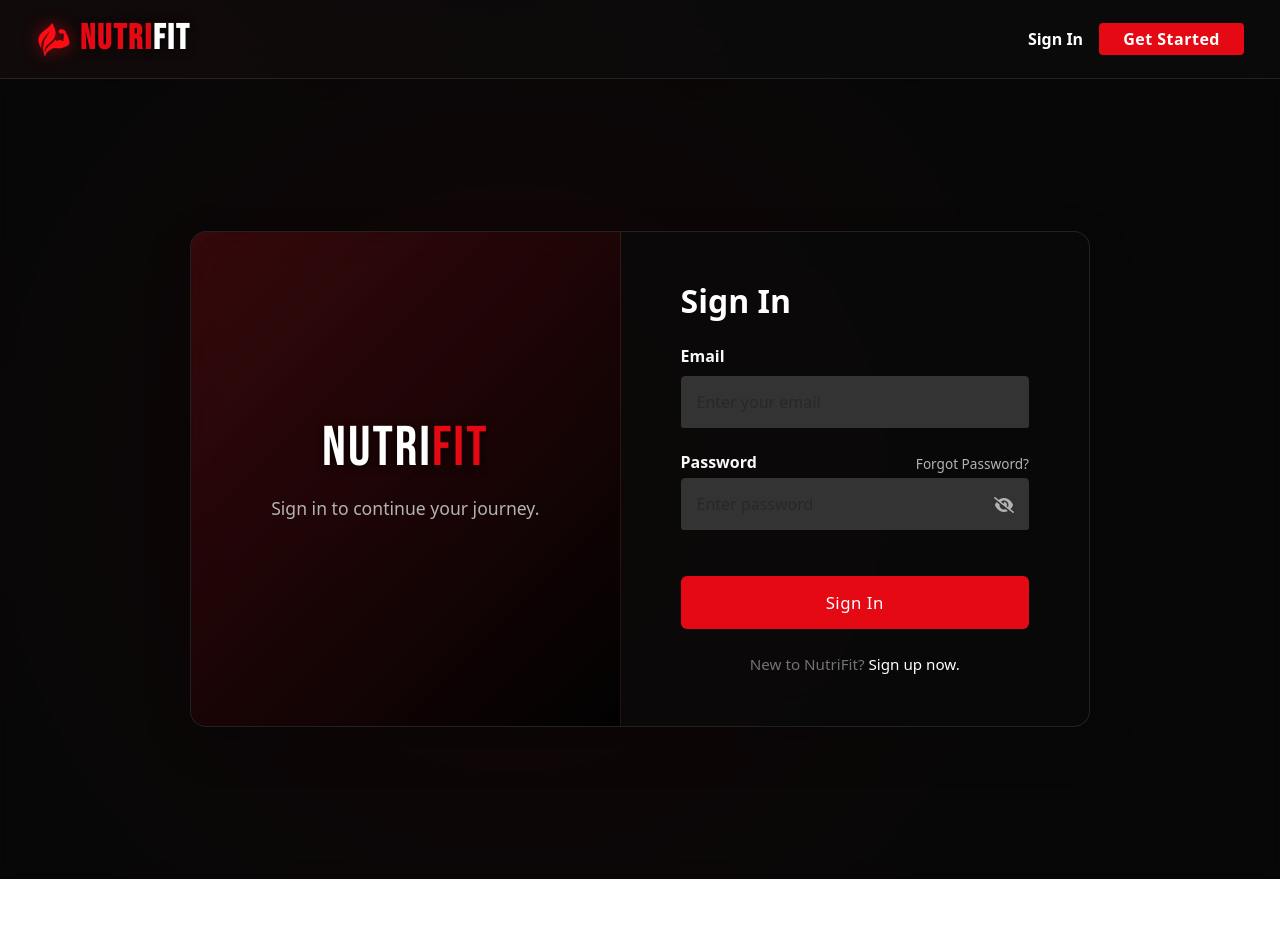
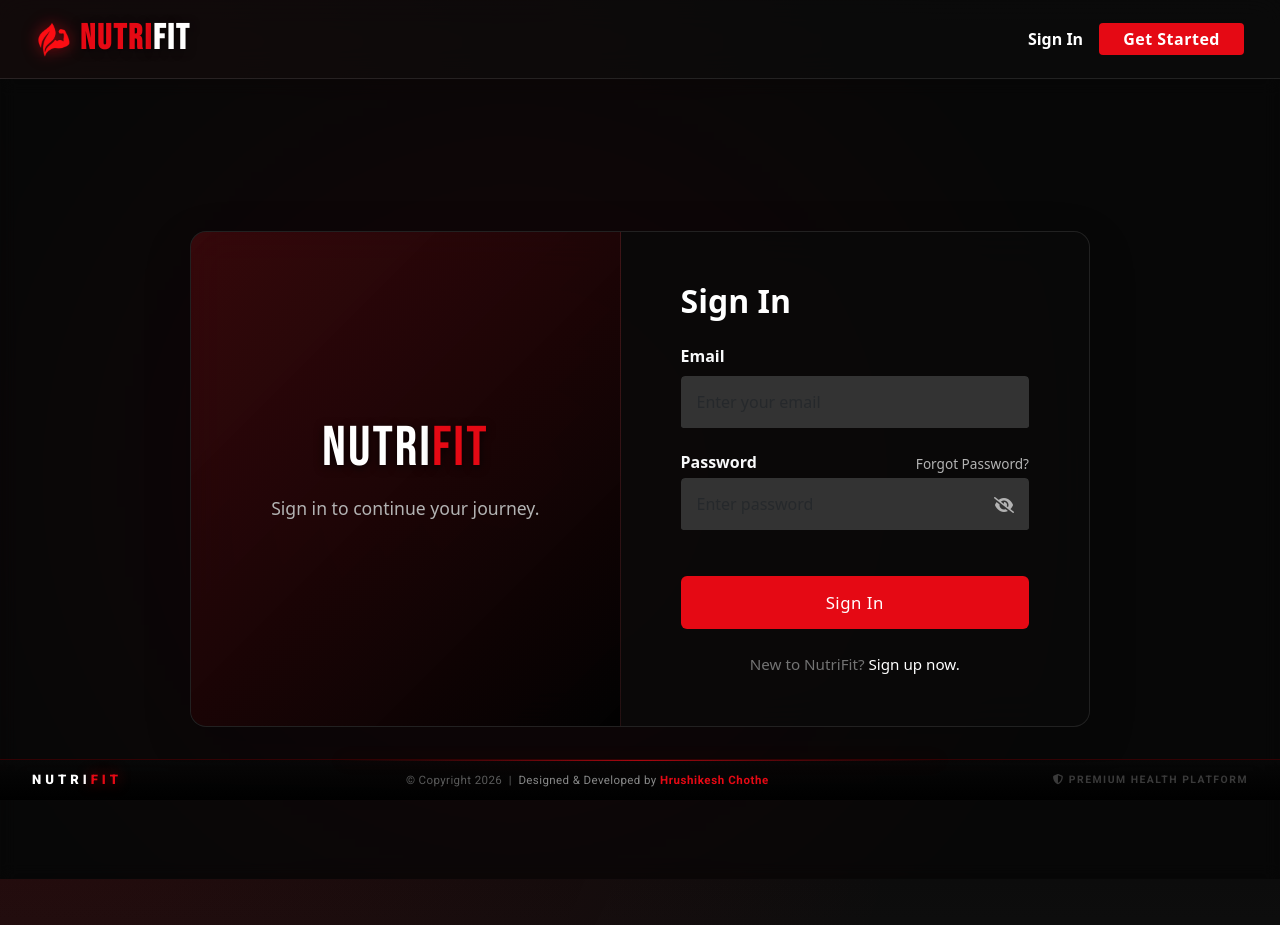
Before and after one commit to hrushi-17/NutriFit, a React (Create React App) app in the folder frontend/nutrifit-ui/: page /login in a window 1280 px wide. Before the commit the page ends 879 px from the top, so only its background shows below. Built offline with nearby package versions, Linux system fonts and the light colour scheme; no server answers.

Commit message:
feat: add fixed-bottom Netflix-style Footer to App.js

```diff
--- a/frontend/nutrifit-ui/src/App.js
+++ b/frontend/nutrifit-ui/src/App.js
@@ -20,6 +20,7 @@
 import ProgressPage from "./pages/ProgressPage";
 import ForgotPassword from "./pages/ForgotPassword";
 import ResetPassword from "./pages/ResetPassword";
+import Footer from "./components/Footer";
 function App() {
   return (
     <BrowserRouter>
@@ -56,6 +57,7 @@
         </Route>
 
       </Routes>
+      <Footer />
     </BrowserRouter>
   );
 }
--- /dev/null
+++ b/frontend/nutrifit-ui/src/components/Footer.js
@@ -0,0 +1,31 @@
+import "../styles/components/Footer.css";
+
+export default function Footer() {
+    return (
+        <footer className="nf-footer">
+            {/* Animated top glow line */}
+            <div className="nf-footer__glow-line" />
+
+            <div className="nf-footer__inner">
+
+                {/* Left – brand */}
+                <span className="nf-footer__brand">
+                    NUTRI<span className="nf-footer__brand-red">FIT</span>
+                </span>
+
+                {/* Center – copyright */}
+                <span className="nf-footer__copy">
+                    &copy; Copyright 2026&nbsp;&nbsp;|&nbsp;&nbsp;
+                    <span className="nf-footer__label">Designed &amp; Developed by</span>&nbsp;
+                    <span className="nf-footer__author">Hrushikesh Chothe</span>
+                </span>
+
+                {/* Right – tag */}
+                <span className="nf-footer__tag">
+                    <i className="fa-solid fa-shield-halved" />&nbsp;Premium Health Platform
+                </span>
+
+            </div>
+        </footer>
+    );
+}
--- a/frontend/nutrifit-ui/src/index.css
+++ b/frontend/nutrifit-ui/src/index.css
@@ -39,6 +39,8 @@
   background-attachment: fixed;
   min-height: 100vh;
   overflow-x: hidden;
+  padding-bottom: 46px;
+  /* space for fixed footer */
 }
 
 code {
--- /dev/null
+++ b/frontend/nutrifit-ui/src/styles/components/Footer.css
@@ -0,0 +1,150 @@
+/* ================================================================
+   NutriFit — Fixed Corporate Footer  (Netflix-level UI)
+   © 2026 Designed & Developed by Hrushikesh Chothe
+   ================================================================ */
+
+/* ── FIXED SHELL ─────────────────────────────────────────────── */
+.nf-footer {
+    position: fixed;
+    bottom: 0;
+    left: 0;
+    right: 0;
+    z-index: 9999;
+
+    /* Glassmorphism dark base */
+    background: linear-gradient(180deg,
+            rgba(8, 8, 8, 0.82) 0%,
+            rgba(0, 0, 0, 0.97) 100%);
+    backdrop-filter: blur(18px) saturate(1.4);
+    -webkit-backdrop-filter: blur(18px) saturate(1.4);
+
+    /* Crisp top border */
+    border-top: 1px solid rgba(229, 9, 20, 0.22);
+
+    /* Compact height */
+    padding: 10px 32px;
+}
+
+/* ── ANIMATED TOP GLOW LINE ──────────────────────────────────── */
+.nf-footer__glow-line {
+    position: absolute;
+    top: 0;
+    left: 50%;
+    transform: translateX(-50%);
+    height: 1px;
+    width: 50%;
+    background: linear-gradient(90deg,
+            transparent 0%,
+            rgba(229, 9, 20, 0.55) 30%,
+            #e50914 50%,
+            rgba(229, 9, 20, 0.55) 70%,
+            transparent 100%);
+    box-shadow: 0 0 20px rgba(229, 9, 20, 0.45), 0 0 50px rgba(229, 9, 20, 0.18);
+    animation: footerGlow 3s ease-in-out infinite;
+    pointer-events: none;
+}
+
+@keyframes footerGlow {
+
+    0%,
+    100% {
+        opacity: 0.65;
+        width: 44%;
+    }
+
+    50% {
+        opacity: 1;
+        width: 58%;
+    }
+}
+
+/* ── INNER FLEX ROW ──────────────────────────────────────────── */
+.nf-footer__inner {
+    display: flex;
+    align-items: center;
+    justify-content: space-between;
+    flex-wrap: wrap;
+    gap: 8px;
+    max-width: 1400px;
+    margin: 0 auto;
+}
+
+/* ── BRAND LOGOTYPE (left) ───────────────────────────────────── */
+.nf-footer__brand {
+    font-family: 'Roboto', 'Helvetica Neue', Arial, sans-serif;
+    font-size: 0.82rem;
+    font-weight: 900;
+    letter-spacing: 4px;
+    text-transform: uppercase;
+    color: #ffffff;
+    white-space: nowrap;
+    user-select: none;
+}
+
+.nf-footer__brand-red {
+    color: #e50914;
+    text-shadow: 0 0 14px rgba(229, 9, 20, 0.65);
+}
+
+/* ── COPYRIGHT (center) ─────────────────────────────────────── */
+.nf-footer__copy {
+    font-family: 'Roboto', sans-serif;
+    font-size: 0.72rem;
+    font-weight: 400;
+    color: #5a5a5a;
+    letter-spacing: 0.4px;
+    text-align: center;
+    flex: 1;
+    white-space: nowrap;
+}
+
+.nf-footer__label {
+    color: #888;
+}
+
+.nf-footer__author {
+    font-weight: 700;
+    color: #e50914;
+    letter-spacing: 0.6px;
+    transition: color 0.2s, text-shadow 0.2s;
+    cursor: default;
+}
+
+.nf-footer__author:hover {
+    color: #ff3333;
+    text-shadow: 0 0 10px rgba(229, 9, 20, 0.55);
+}
+
+/* ── RIGHT TAG ───────────────────────────────────────────────── */
+.nf-footer__tag {
+    font-family: 'Roboto', sans-serif;
+    font-size: 0.65rem;
+    font-weight: 600;
+    letter-spacing: 1.5px;
+    text-transform: uppercase;
+    color: #3a3a3a;
+    white-space: nowrap;
+}
+
+/* ── RESPONSIVE ──────────────────────────────────────────────── */
+@media (max-width: 640px) {
+    .nf-footer {
+        padding: 8px 16px;
+    }
+
+    .nf-footer__inner {
+        justify-content: center;
+        text-align: center;
+    }
+
+    .nf-footer__brand,
+    .nf-footer__tag {
+        display: none;
+        /* keep it compact on mobile */
+    }
+
+    .nf-footer__copy {
+        font-size: 0.66rem;
+        white-space: normal;
+    }
+}
```
